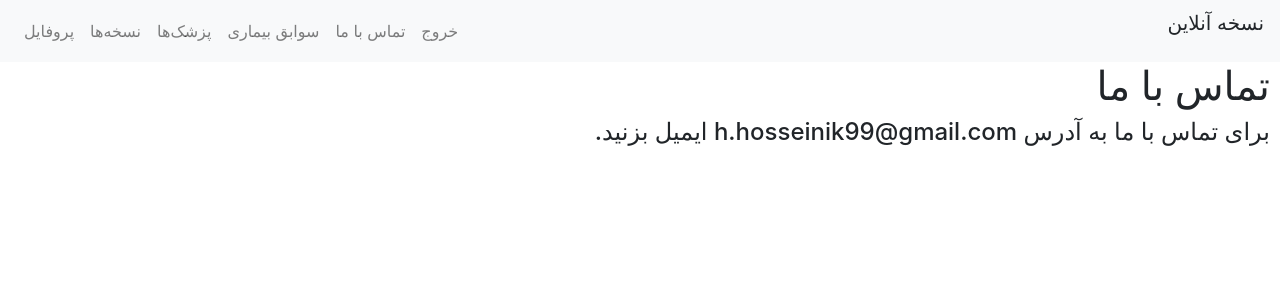
After one commit to hhosseini1377/SAD_project, a Django app: page /patient/contact_us/ in a window 1280 px wide. The commit adds this page. Shown: the top 300 px of the page. Run offline with Django 3.2, Linux system fonts and the light colour scheme; some libraries are stand-ins or nearby versions.

Commit message:
contant us added

```diff
--- a/patient/templates/patient/base_layout.html
+++ b/patient/templates/patient/base_layout.html
@@ -35,7 +35,7 @@
             <a class="nav-link" href="{% url 'patient:disease_records' %}">سوابق بیماری</a>
           </li>
           <li class="nav-item">
-            <a class="nav-link" href="#">تماس با ما</a>
+            <a class="nav-link" href="{% url 'patient:contact_us' %}">تماس با ما</a>
           </li>
           <li>
               <a class="nav-link" href="{% url 'patient:logout' %}">خروج</a>
--- /dev/null
+++ b/patient/templates/patient/contact_us.html
@@ -0,0 +1,6 @@
+{% extends 'patient/base_layout.html' %}
+
+{% block content %}
+    <h1 style="text-align: right; padding-right: 10px">تماس با ما</h1>
+    <h4 style="text-align: right; padding-right: 10px">.ایمیل بزنید h.hosseinik99@gmail.com برای تماس با ما به آدرس</h4>
+{% endblock %}
--- a/patient/urls.py
+++ b/patient/urls.py
@@ -7,5 +7,6 @@ urlpatterns = [
     path('login/', views.login_view, name='login'),
     path('logout/', views.logout_view, name='logout'),
     path('profile/', views.profile_view, name='profile'),
-    path('disease_records/', views.disease_records_view, name='disease_records')
+    path('disease_records/', views.disease_records_view, name='disease_records'),
+    path('contact_us/', views.contact_us_view, name='contact_us')
 ]
--- a/patient/views.py
+++ b/patient/views.py
@@ -32,3 +32,7 @@ def disease_records_view(request):
     patient = Patient.objects.get(user=request.user)
     records = patient.disease_records.split("-")
     return render(request, 'patient/disease_records.html', {'records': records})
+
+
+def contact_us_view(request):
+    return render(request, 'patient/contact_us.html')
```
Also changed, not shown: db.sqlite3.
